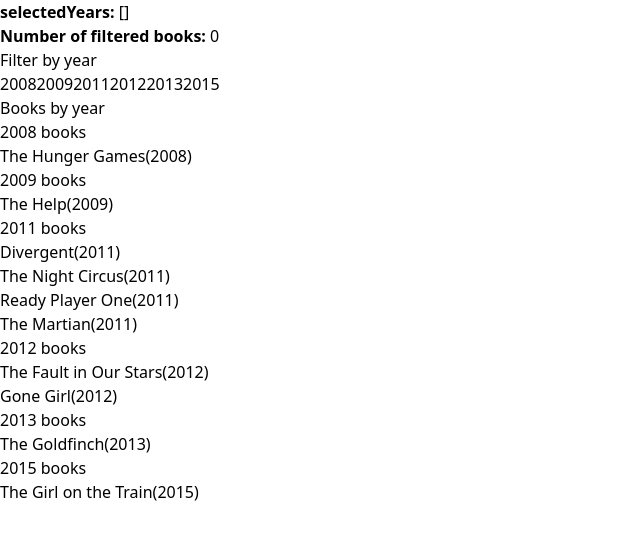
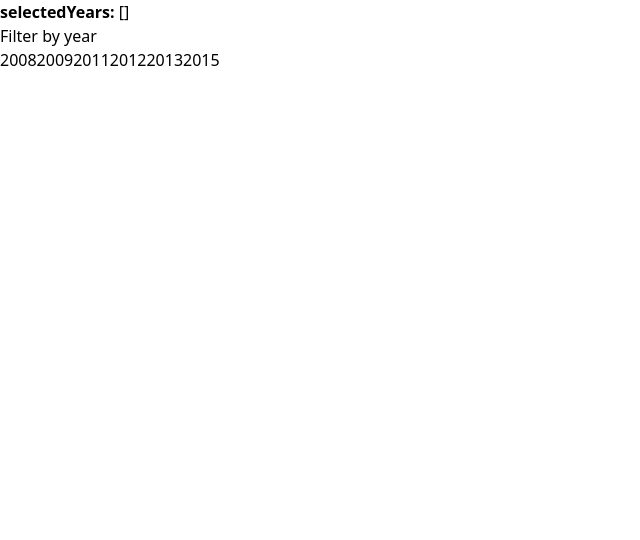
Before and after one commit to karanMathur89/books-catalogue-filter, a React (Vite) app: page / in a window 1280 px wide. Shown: the top 540 px of the page, without its empty margins (0-640 px from the left). Built offline with nearby package versions, Linux system fonts and the light colour scheme; the HTML template or start-up script is replaced by a standard one.

Commit message:
refactor: onClick function extracted

```diff
--- a/src/App.tsx
+++ b/src/App.tsx
@@ -1,4 +1,4 @@
-import { Fragment, useState } from "react"
+import { useState } from "react"
 import "./App.css"
 
 type Book = {
@@ -28,7 +28,7 @@
 
 function App() {
   //* STATES
-  const [books] = useState(data)
+  const [books, setBooks] = useState(data)
   const [selectedYears, setSelectedYears] = useState<number[]>([])
 
   //* DERIVED STATES
@@ -41,9 +41,16 @@
     ),
   ]
 
-  const filteredBooks = books.filter((book) =>
-    selectedYears.includes(book.year)
-  )
+  //* HANDLER FUNCTIONS
+  function handleClick(year: number) {
+    if (!selectedYears.includes(year)) {
+      setSelectedYears([...selectedYears, year])
+      return
+    }
+    setSelectedYears(
+      selectedYears.filter((selectedYear) => selectedYear !== year)
+    )
+  }
 
   return (
     <>
@@ -51,10 +58,6 @@
         <li>
           <strong>selectedYears: </strong>
           {JSON.stringify(selectedYears.slice().sort(), null, 2)}
-        </li>
-        <li>
-          <strong>Number of filtered books: </strong>
-          {filteredBooks.length}
         </li>
       </ul>
 
@@ -69,60 +72,13 @@
               className={`px-3 py-1 rounded-full ${
                 selectedYears.includes(year) ? "bg-yellow-300" : "bg-gray-100"
               }`}
-              onClick={() => {
-                if (!selectedYears.includes(year)) {
-                  setSelectedYears([...selectedYears, year])
-                  return
-                }
-                setSelectedYears(
-                  selectedYears.filter((selectedYear) => selectedYear !== year)
-                )
-              }}
+              onClick={() => handleClick(year)}
             >
               {year}
             </button>
           ))}
         </ul>
       </section>
-
-      <section>
-        <h2 className="text-2xl font-bold mb-4">Books by year</h2>
-        {selectedYears.length === 0
-          ? years.map((year) => {
-              const booksOfYear = books.filter((book) => book.year === year)
-              return (
-                <Fragment key={year}>
-                  <h3 className="font-semibold mt-4">{year} books</h3>
-                  <ul className="list-disc list-inside">
-                    {booksOfYear.map((book) => (
-                      <li key={book.id}>
-                        {book.title}({book.year})
-                      </li>
-                    ))}
-                  </ul>
-                </Fragment>
-              )
-            })
-          : years.map((year) => {
-              const booksOfYear = filteredBooks.filter(
-                (book) => book.year === year
-              )
-              return (
-                <Fragment key={year}>
-                  {booksOfYear.length > 0 && (
-                    <h3 className="font-semibold mt-4">{year} books</h3>
-                  )}
-                  <ul className="list-disc list-inside">
-                    {booksOfYear.map((book) => (
-                      <li key={book.id}>
-                        {book.title}({book.year})
-                      </li>
-                    ))}
-                  </ul>
-                </Fragment>
-              )
-            })}
-      </section>
     </>
   )
 }
```
